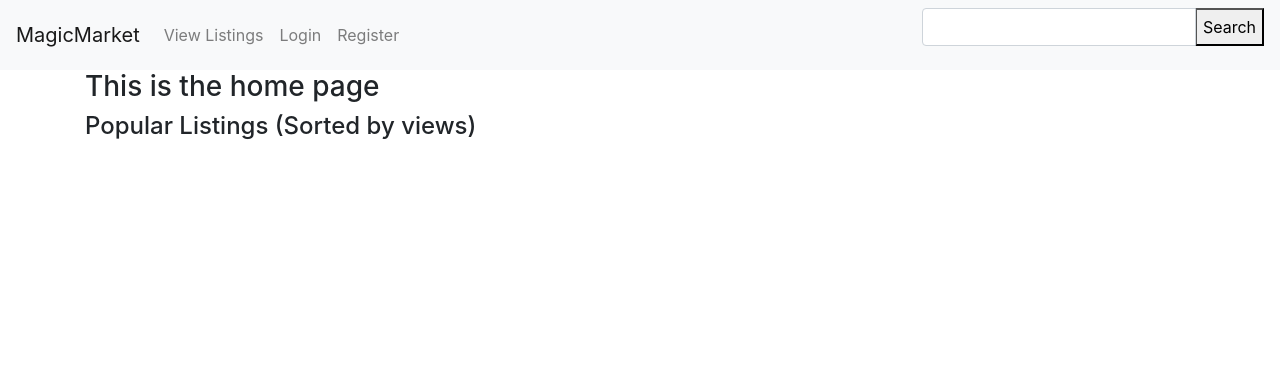
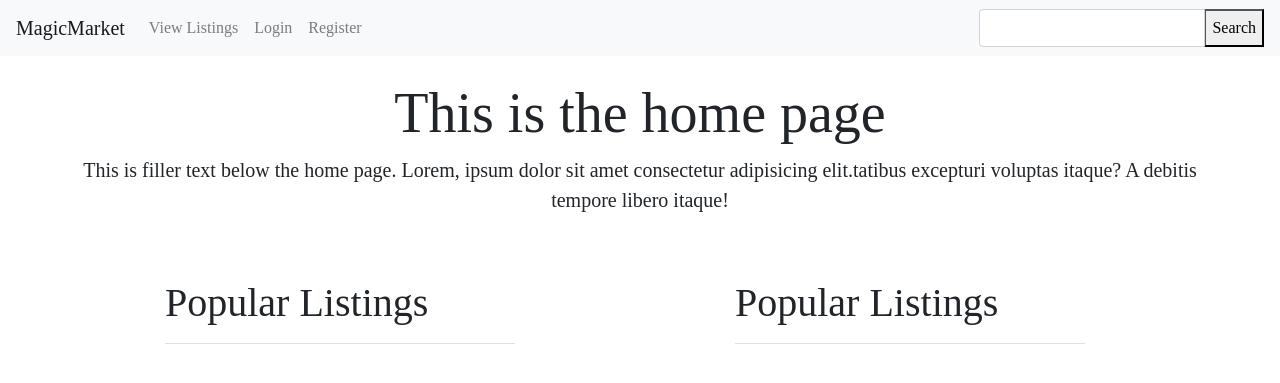
Before and after one commit to DanielJMaia/magic-market-project, a Django app: page /home/ in a window 1280 px wide. Shown: the top 383 px of the page. Run offline with Django 3.2, Linux system fonts and the light colour scheme; data that the repository does not hold is empty; some libraries are stand-ins or nearby versions.

Commit message:
added google font and improved home page styling

```diff
--- a/cards/templates/cards.html
+++ b/cards/templates/cards.html
@@ -1,9 +1,12 @@
 {% extends 'base.html' %}
+{% load static from staticfiles %}
 {% block content %}
+<div class="col-sm-12 col-md-12 col-lg-6">
 	{% for card in cards %}
 	<p>{{ card.card_title }}</p>
 	<p>{{ card.card_description|truncatewords:30 }}</p>
 	<p><a href="{% url 'card_detail' card.id %}" class="btn btn-default">Read more</a></p>
 	<br>
     {% endfor %}
+</div>
 	{% endblock %}
--- a/cards/templates/home.html
+++ b/cards/templates/home.html
@@ -1,18 +1,69 @@
 {% extends "base.html" %}
+{% load static from staticfiles %}
 {% block content %}
 
+<!--This displays any messages such as "you have been logged out" etc.-->
+<div class="row">
 	{% if messages %}
 	<div>
 		{% for message in messages %}
 		<h1>{{message}}</h1>
 		{% endfor %}
 	</div>
+</div>
 {% endif %}
-<h3>This is the home page</h3>
-<h4>Popular Listings (Sorted by views)</h4>
+<!--End messages section-->
+
+<!--Website Header-->
+<div class="row">
+	<div class="px-3 py-3 pt-md-4 pb-md-6 mx-auto text-center">
+		<h3 class="display-4">This is the home page</h3>
+		<p class="lead">This is filler text below the home page. Lorem, ipsum dolor sit amet consectetur adipisicing
+			elit.tatibus excepturi voluptas itaque? A debitis tempore libero itaque!</p>
+	</div>
+</div>
+<!---->
+<div class="row justify-content-around max-width padding-top">
+	<!--Popular cards sorted by views-->
+	<div class="col-sm-12 col-md-12 col-lg-4">
+		<h1 class="pb-3 mb-4 border-bottom">
+			Popular Listings
+		</h1>
 		{% for card in cards %}
-<p>{{ card.card_title }}</p>
+
+		<div class="card mb-4 shadow-sm">
+			<div class="card-header">
+				{{ card.card_title }}
+			</div>
+			<div class="card-body">
+				<p>{{ card.card_description|truncatewords:30 }}</p>
+			</div>
 			<p><a href="{% url 'card_detail' card.id %}" class="btn btn-default">Read more</a></p>
-<br>
+		</div>
 		{% endfor %}
+	</div>
+	<!--End of popular cards sections-->
+
+	<!--Second section, currently also just popular cards. FILLER!!!-->
+	<div class="col-sm-12 col-md-12 col-lg-4">
+		<h1 class="pb-3 mb-4 border-bottom">
+			Popular Listings
+		</h1>
+		{% for card in cards %}
+
+		<div class="card mb-4 shadow-sm">
+			<div class="card-header">
+				{{ card.card_title }}
+			</div>
+			<div class="card-body">
+				<p>{{ card.card_description|truncatewords:30 }}</p>
+			</div>
+			<p><a href="{% url 'card_detail' card.id %}" class="btn btn-default">Read more</a></p>
+		</div>
+		{% endfor %}
+	</div>
+	<!--End of FILLER SECTION-->
+</div>
+
+
 {% endblock %}
--- a/static/css/custom.css
+++ b/static/css/custom.css
@@ -0,0 +1,11 @@
+body{
+font-family: 'Zilla Slab', serif;
+}
+
+.max-width{
+    width: 100%;
+}
+
+.padding-top{
+    padding-top: 2rem;
+}
--- a/templates/base.html
+++ b/templates/base.html
@@ -9,7 +9,9 @@
 	<title>Magic Market</title>
 	<link rel="stylesheet" href="https://stackpath.bootstrapcdn.com/bootstrap/4.3.1/css/bootstrap.min.css"
 		integrity="sha384-ggOyR0iXCbMQv3Xipma34MD+dH/1fQ784/j6cY/iJTQUOhcWr7x9JvoRxT2MZw1T" crossorigin="anonymous">
+
 	<link rel="stylesheet" href="{% static 'css/custom.css' %}">
+    <link href="https://fonts.googleapis.com/css2?family=Zilla+Slab:wght@300&display=swap" rel="stylesheet">
 	<script src="https://cdnjs.cloudflare.com/ajax/libs/popper.js/1.14.7/umd/popper.min.js"
 		integrity="sha384-UO2eT0CpHqdSJQ6hJty5KVphtPhzWj9WO1clHTMGa3JDZwrnQq4sF86dIHNDz0W1" crossorigin="anonymous">
 	</script>
@@ -19,6 +21,7 @@
 	<script src="https://stackpath.bootstrapcdn.com/bootstrap/4.3.1/js/bootstrap.min.js"
 		integrity="sha384-JjSmVgyd0p3pXB1rRibZUAYoIIy6OrQ6VrjIEaFf/nJGzIxFDsf4x0xIM+B07jRM" crossorigin="anonymous">
 	</script>
+    <script src="https://kit.fontawesome.com/af915a2cd1.js" crossorigin="anonymous"></script>
 	{% block head_js %}
 	{% endblock %}
 </head>
@@ -64,7 +67,7 @@
 				<li>
 					<!--Search Bar-->
 					<form action="{% url 'search' %}" method="GET">
-						<div class="input-group mb-3">
+						<div class="input-group">
 							<input class="form-control" type="text" name="q">
 							<div class="input-group-append">
 								<button type="submit">Search</button>
```
Lines whose indentation alone changed are shown as unchanged.
